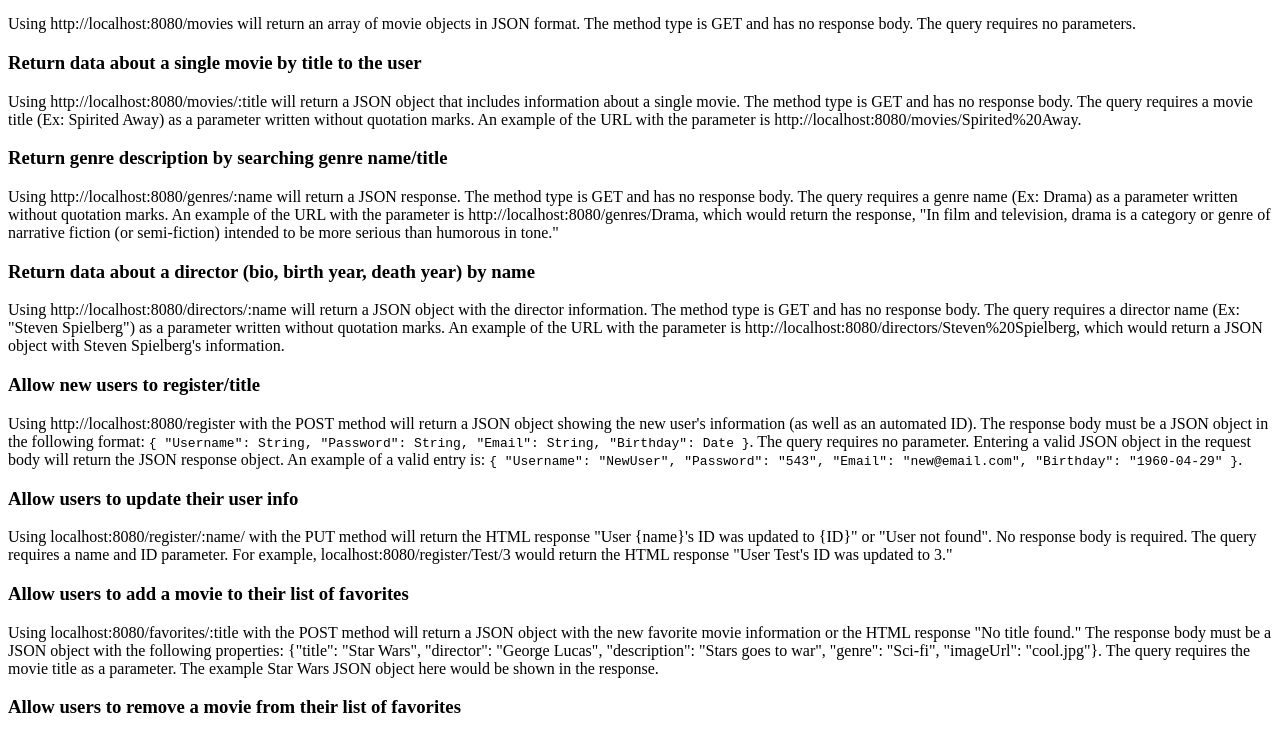
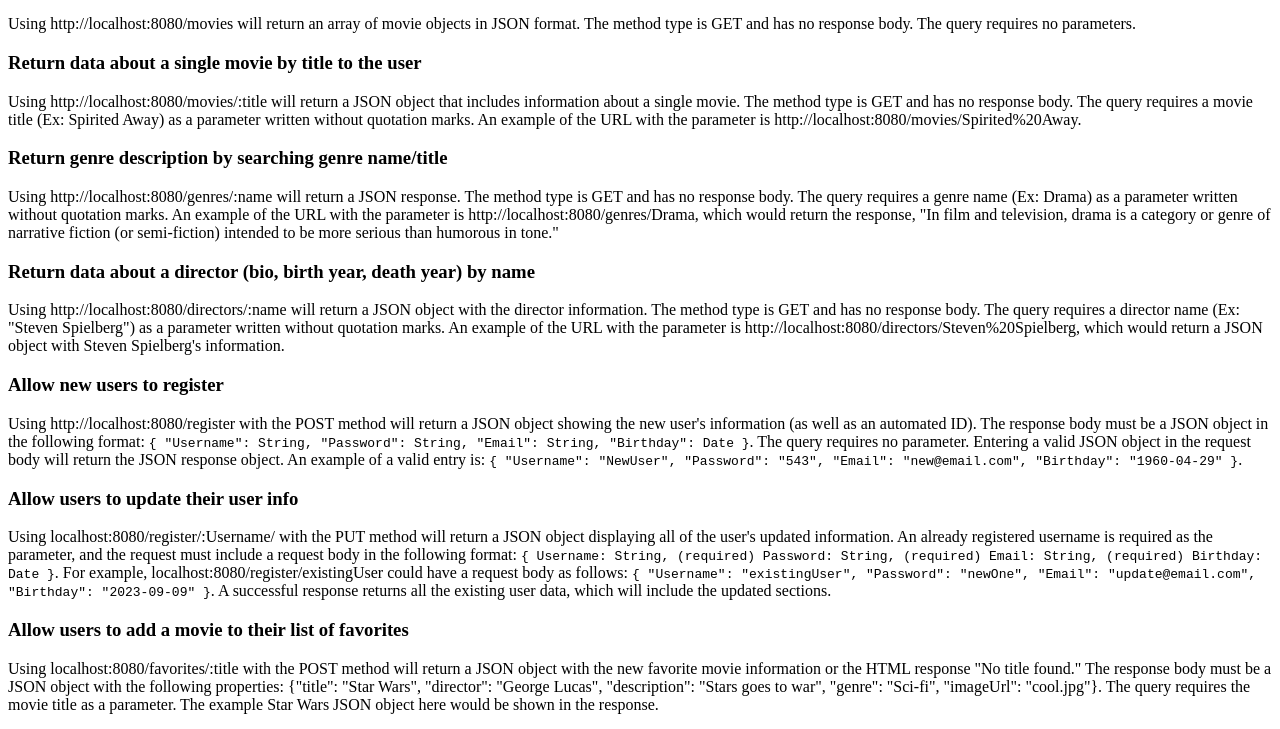
Before and after one commit to kayleebowers/movie-api, a website: page public/documentation.html in a window 1280 px wide. Shown: the part 544-1273 px from the top of the page. Drawn offline with Linux system fonts and the light colour scheme.

Commit message:
docs: add to update user info by username section

```diff
--- a/public/documentation.html
+++ b/public/documentation.html
@@ -54,7 +54,7 @@
         </tr>
         <tr>
           <td>Allow users to add a movie to their list of favorites</td>
-          <td>/favorites/:title</td>
+          <td>/register/:Username/movies/:MovieID</td>
           <td>POST</td>
         </tr>
         <tr>
@@ -85,7 +85,7 @@
       <div>
         <p>Using http://localhost:8080/directors/:name will return a JSON object with the director information. The method type is GET and has no response body. The query requires a director name (Ex: "Steven Spielberg") as a parameter written without quotation marks. An example of the URL with the parameter is http://localhost:8080/directors/Steven%20Spielberg, which would return a JSON object with Steven Spielberg's information.</p>
       </div>
-    <h3>Allow new users to register/title</h3>
+    <h3>Allow new users to register</h3>
       <div>
         <p>Using http://localhost:8080/register with the POST method will return a JSON object showing the new user's information (as well as an automated ID). The response body must be a JSON object in the following format:
           <code>{
@@ -104,7 +104,25 @@
       </div>
     <h3>Allow users to update their user info</h3>
       <div>
-        <p>Using localhost:8080/register/:name/ with the PUT method will return the HTML response "User {name}'s ID was updated to {ID}" or "User not found". No response body is required. The query requires a name and ID parameter. For example, localhost:8080/register/Test/3 would return the HTML response "User Test's ID was updated to 3."</p>
+        <p>Using localhost:8080/register/:Username/ with the PUT method will return a JSON object displaying all of the user's updated information. An already registered username is required as the parameter, and the request must include a request body in the following format:
+          <code>{
+            Username: String,
+            (required)
+            Password: String,
+            (required)
+            Email: String,
+            (required)
+            Birthday: Date
+          }</code>.
+          For example, localhost:8080/register/existingUser could have a request body as follows:
+          <code>{
+            "Username": "existingUser",
+            "Password": "newOne",
+            "Email": "update@email.com",
+            "Birthday": "2023-09-09"
+          }</code>.
+          A successful response returns all the existing user data, which will include the updated sections.
+        </p>
       </div>
     <h3>Allow users to add a movie to their list of favorites</h3>
       <div>
```
